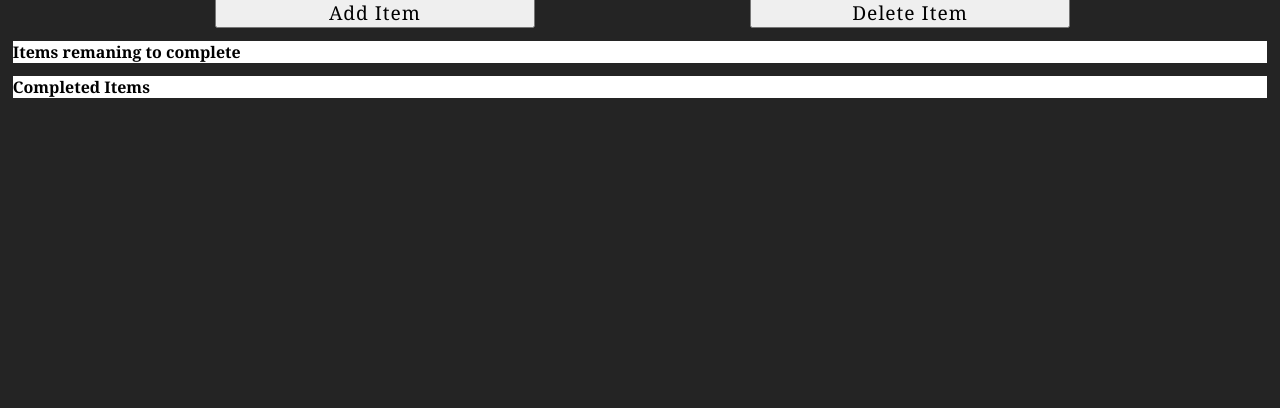
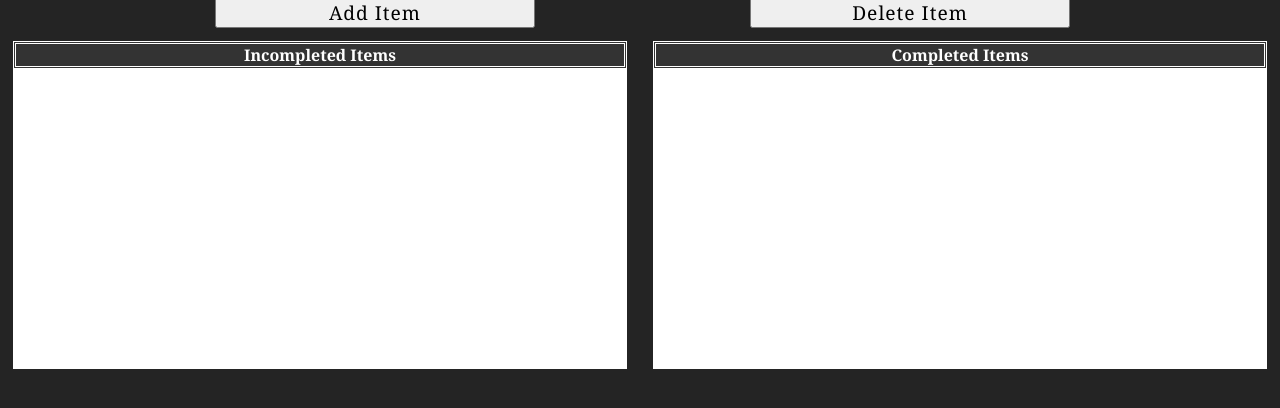
Before and after one commit to Shivani2224/To-Do-List, a plain HTML site: page index.html in a window 1280 px wide. Shown: the part 46-454 px from the top of the page. Drawn offline with Linux system fonts and the light colour scheme.

Commit message:
Changes in HTML and CSS

```diff
--- a/index.html
+++ b/index.html
@@ -20,16 +20,19 @@
             <button>Delete Item</button>
         </div>
     </div>
+    <div class="items">
         <div class="remaning-items">
-        <h4>Items remaning to complete</h4>
-        <div id="To-Do-List" class="To-Do-List"></div>
+            <h4>Incompleted Items</h4>
+            <div id="To-Do-List" class="To-Do-List">
+
+            </div>
         </div>
 
         <div class="completed-items">
             <h4>Completed Items</h4>
             <div id="completed-list"></div>
         </div>
-
+    </div>
 </body>
 
 </html>
--- a/style.css
+++ b/style.css
@@ -42,7 +42,29 @@ button:hover {
   background-color: rgb(211, 208, 208);
   box-shadow: 10px 10px 50px white;
 }
-.To-Do-List {
-  height: 20%;
+.To-Do-List,
+.completed-list {
+  height: 300px;
+  width: 50%;
   background-color: white;
+  margin: 0% 2%;
 }
+
+h4 {
+  background-color: rgb(51, 51, 51);
+  color: white;
+  border: white;
+  border-style: double;
+  text-align: center;
+}
+
+.items {
+  display: flex;
+  justify-content: space-evenly;
+}
+.remaning-items,
+.completed-items {
+  margin: 1%;
+  background-color: white;
+  width: 50%;
+}
```
Lines whose indentation alone changed are shown as unchanged.
